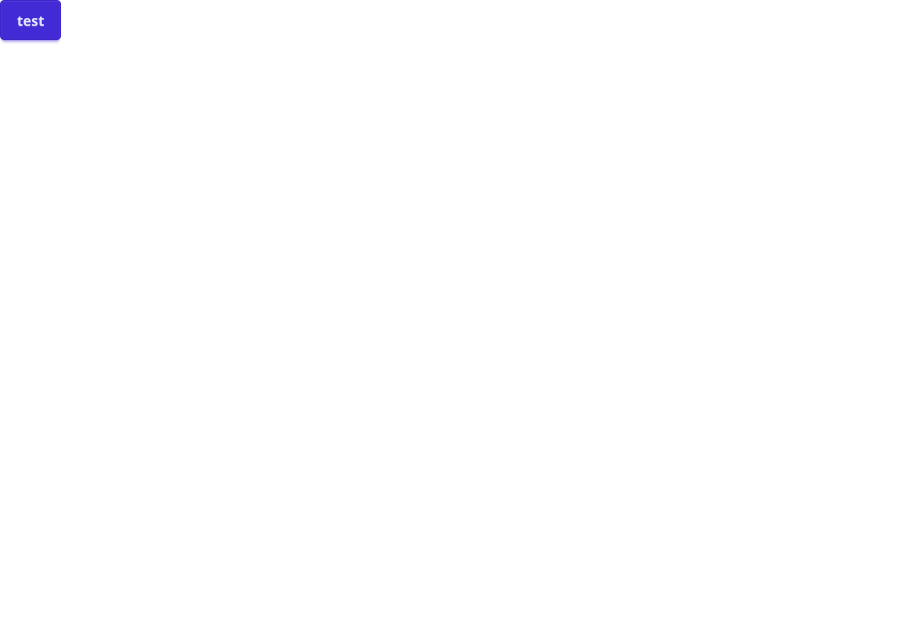
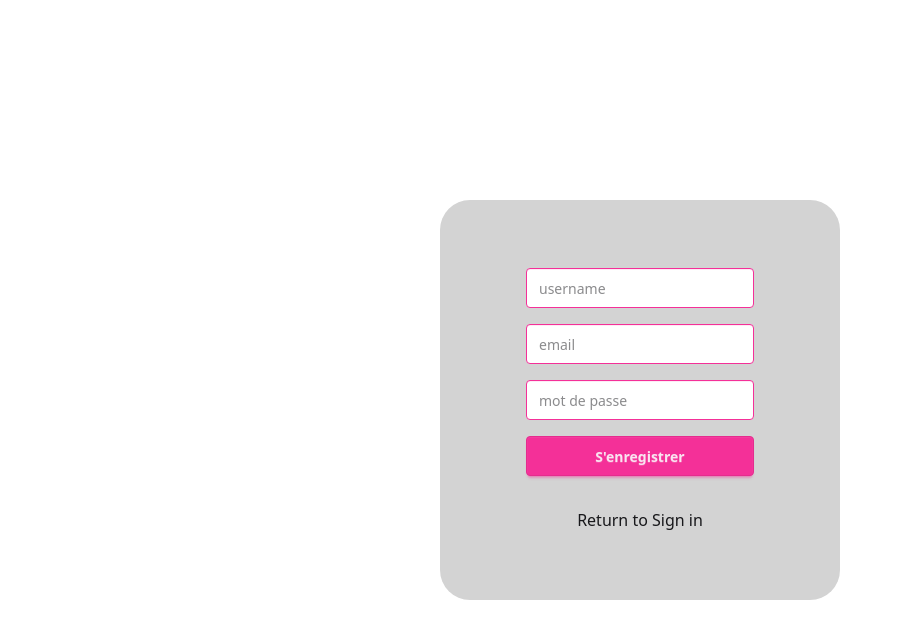
Before and after one commit to yannou64/PortFolio-Frontend, a React (Vite) app: page /register in a window 1280 px wide. Shown: the top 638 px of the page, without its empty margins (0-903 px from the left). Built offline with nearby package versions, Linux system fonts and the light colour scheme.

Commit message:
mise en forme css des pages register et login

```diff
--- a/package.json
+++ b/package.json
@@ -13,6 +13,7 @@
     "@tailwindcss/vite": "^4.1.10",
     "react": "^19.1.0",
     "react-dom": "^19.1.0",
+    "react-router-dom": "^7.6.2",
     "tailwindcss": "^4.1.10"
   },
   "devDependencies": {
--- a/src/App.jsx
+++ b/src/App.jsx
@@ -1,12 +1,21 @@
-import './App.css'
+import "./App.css";
+import { BrowserRouter, Routes, Route } from "react-router-dom";
+import Home from "./pages/Home/Home.jsx";
+import Register from "./pages/Register/Register.jsx"
+import Login from "./pages/Login/Login.jsx"
+import Cv from "./pages/Cv/Cv.jsx"
 
 function App() {
-
   return (
-    <>
-      <button className="btn btn-primary">test</button>
-    </>
-  )
+    <BrowserRouter>
+      <Routes>
+        <Route path="/" element={<Login />} />
+        <Route path="/register" element={<Register />} />
+        <Route path="/login" element={<Login />} />
+        <Route path="/cv" element={<Cv />} />
+      </Routes>
+    </BrowserRouter>
+  );
 }
 
-export default App
+export default App;
--- a/src/index.css
+++ b/src/index.css
@@ -0,0 +1,12 @@
+* {
+    margin: 0;
+    padding: 0:
+}
+
+body {
+    height: 100vh;
+    width: 100%;
+    display: flex;
+    justify-content: center;
+    align-items: center;
+}
--- /dev/null
+++ b/src/pages/Cv/Cv.jsx
@@ -0,0 +1,7 @@
+export default function Cv() {
+  return (
+    <div>
+      <p>Ma page de cv</p>
+    </div>
+  );
+}
--- /dev/null
+++ b/src/pages/Home/Home.jsx
@@ -0,0 +1,8 @@
+export default function Home() {
+  return (
+    <div>
+      <p>test</p>
+      <p>Alors ?</p>
+    </div>
+  );
+}
--- /dev/null
+++ b/src/pages/Login/Login.jsx
@@ -0,0 +1,66 @@
+import { Link, useNavigate } from "react-router-dom";
+import { useState } from "react";
+import "./login.css";
+
+export default function Register() {
+  const [email, setEmail] = useState("");
+  const [password, setPassword] = useState("");
+  const navigate = useNavigate();
+
+  async function submitAction(e) {
+    e.preventDefault();
+
+    try {
+      // Envoyer les donnée à l'api
+      const response = await fetch("http://localhost:3444/auth/login", {
+        method: "POST",
+        headers: {
+          "Content-Type": "application/json",
+        },
+        body: JSON.stringify({
+          password,
+          email,
+        }),
+      });
+
+      // récupérer les données
+      const data = await response.json();
+
+      if(!response.ok) return console.log(data.message)
+
+      // Stocker les datas dans le localstorage
+      localStorage.setItem("username", data);
+
+      // Rediriger vers la page du cv
+      navigate("/cv");
+    } catch (e) {
+      console.log("Erreur lors du fetch register : ", e.message);
+    }
+  }
+
+  return (
+    <div id="container">
+      <form onSubmit={submitAction}>
+        <input
+          onChange={(e) => setEmail(e.target.value)}
+          className="input input-primary"
+          type="email"
+          placeholder="email"
+          required
+          autoComplete="off"
+        />
+        <input
+          onChange={(e) => setPassword(e.target.value)}
+          className="input input-primary"
+          type="password"
+          placeholder="mot de passe"
+          required
+        />
+        <button className="btn btn-primary" type="submit">
+          Se connecter
+        </button>
+      </form>
+      <Link to="/register">Register</Link>
+    </div>
+  );
+}
--- /dev/null
+++ b/src/pages/Login/login.css
@@ -0,0 +1,17 @@
+#container {
+  background-color: lightgray;
+  border-radius: 30px;
+  height: 400px;
+  width: 400px;
+  display: flex;
+  flex-direction: column;
+  justify-content: center;
+  align-items: center;
+  gap: 2rem;
+}
+
+#container form {
+  display: flex;
+  flex-direction: column;
+  gap: 1rem;
+}
--- /dev/null
+++ b/src/pages/Register/Register.jsx
@@ -0,0 +1,64 @@
+import { Link } from "react-router-dom";
+import { useState } from "react";
+import "./register.css";
+
+export default function Register() {
+  const [username, setUsername] = useState("");
+  const [email, setEmail] = useState("");
+  const [password, setPassword] = useState("");
+
+  async function submitAction(e) {
+    e.preventDefault();
+    try {
+      const bodycontent = JSON.stringify({ username, email, password });
+      console.log();
+      const response = await fetch("http://localhost:3444/auth/register", {
+        method: "POST",
+        headers: {
+          "Content-Type": "application/json",
+        },
+        body: bodycontent,
+      });
+
+      // Récupérer les donnees de l'api
+      const data = await response.json();
+
+
+      console.log(data.message);
+    } catch (e) {
+      console.log("Erreur de fetch pour s'enregistrer : ", e.message);
+    }
+  }
+
+  return (
+    <div id="container">
+      <form onSubmit={submitAction}>
+        <input
+          onChange={(e) => setUsername(e.target.value)}
+          className="input input-secondary"
+          type="text"
+          placeholder="username"
+          required
+        />
+        <input
+          onChange={(e) => setEmail(e.target.value)}
+          className="input input-secondary"
+          type="email"
+          placeholder="email"
+          required
+        />
+        <input
+          onChange={(e) => setPassword(e.target.value)}
+          className="input input-secondary"
+          type="password"
+          placeholder="mot de passe"
+          required
+        />
+        <button className="btn btn-secondary" type="submit">
+          S'enregistrer
+        </button>
+      </form>
+      <Link to="/Login">Return to Sign in</Link>
+    </div>
+  );
+}
--- /dev/null
+++ b/src/pages/Register/register.css
@@ -0,0 +1,17 @@
+#container {
+    background-color: lightgray;
+    border-radius: 30px;
+    height: 400px;
+    width: 400px;
+    display: flex;
+    flex-direction: column;
+    justify-content: center;
+    align-items: center;
+    gap: 2rem;
+}
+
+#container form {
+    display: flex;
+    flex-direction: column;
+    gap: 1rem
+}
```
Also changed, not shown: src/App.css (line endings or trailing spaces), 1 other file (tests, documents, lock files or other folders).
